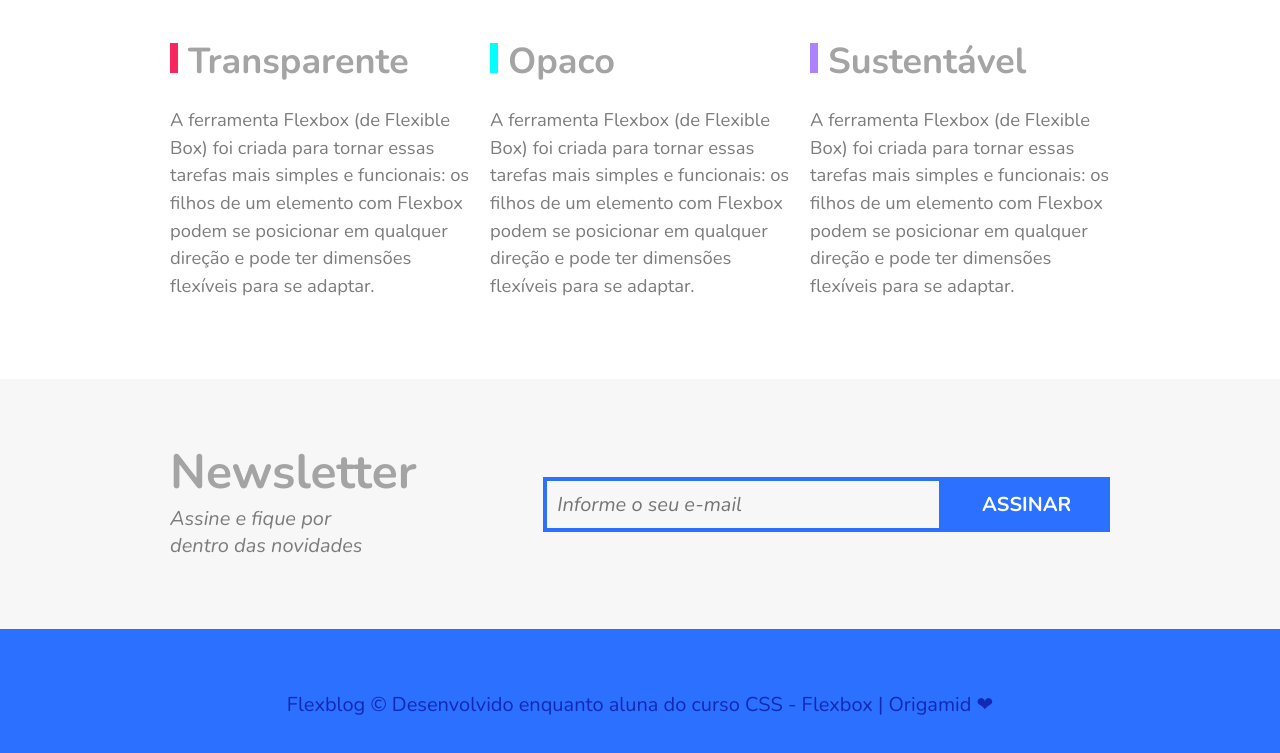
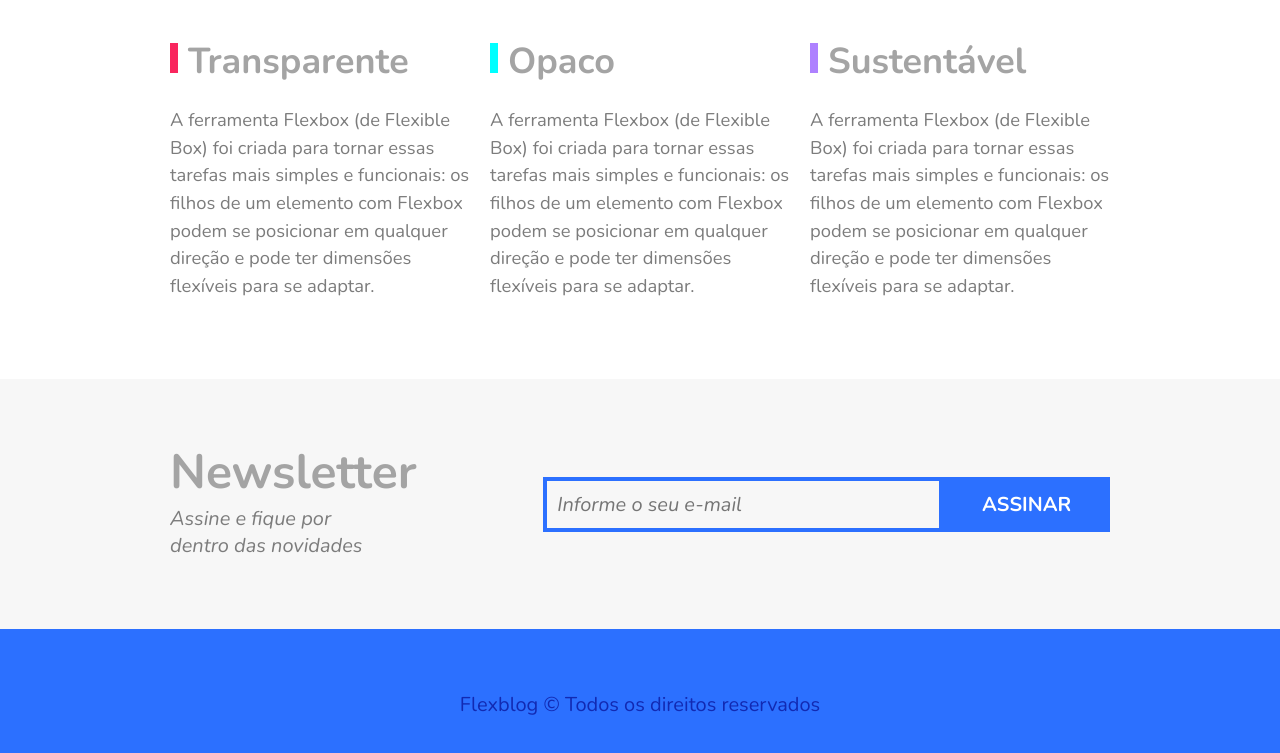
Before and after one commit to thatsaquino/flexblog, a plain HTML site: page index.html in a window 1280 px wide. Shown: the part 2912-3665 px from the top of the page. Drawn offline with nearby package versions, Linux system fonts and the light colour scheme.

Commit message:
ajusta footer

```diff
--- a/index.html
+++ b/index.html
@@ -168,7 +168,7 @@
   </section>
 
   <footer class="footer">
-    <p>Flexblog © Desenvolvido enquanto aluna do curso CSS - Flexbox | Origamid ❤︎</p>
+    <p>Flexblog © Todos os direitos reservados</p>
   </footer>
 
 </body>
```
